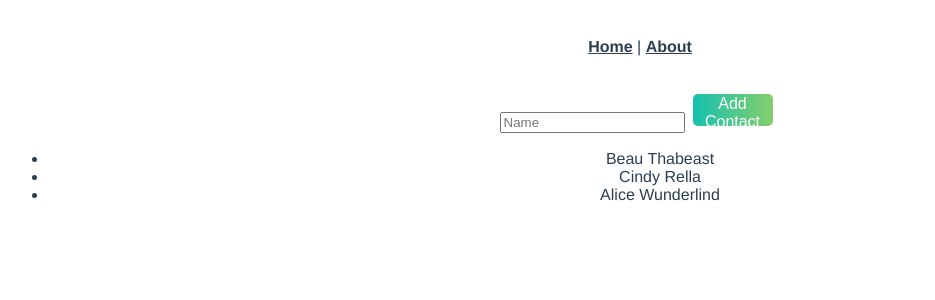
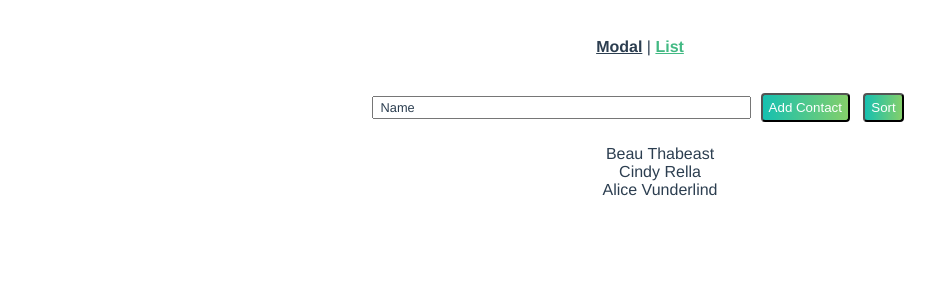
Before and after one commit to kasprzyk/animatingVue, a Vue app: page /list in a window 1280 px wide. Shown: the top 300 px of the page, without its empty margins (0-935 px from the left). Built offline with nearby package versions, Linux system fonts and the light colour scheme.

Commit message:
another class added

```diff
--- a/src/App.vue
+++ b/src/App.vue
@@ -1,8 +1,8 @@
 <template>
   <div id="app">
     <div id="nav">
-      <router-link to="/">Home</router-link> |
-      <router-link to="/about">About</router-link>
+      <router-link to="/">Modal</router-link> |
+      <router-link to="/list">List</router-link>
     </div>
     <transition name="slide-fade" mode="out-in">
       <router-view />
@@ -20,16 +20,31 @@
 }
 
 button {
-  width: 5em;
-  height: 2em;
+  height: 2.2em;
   margin: 0.5em;
-  border-radius: 5px;
+  border-radius: 0.3em;
   background: linear-gradient(to right, #16c0b0, #84cf6a);
-  font-size: 1em;
   color: white;
-  border: none;
-  outline: none;
-  cursor: pointer;
+}
+
+input {
+  display: inline-block;
+  box-sizing: border-box;
+  width: 30%;
+  height: 1.8em;
+  padding: 0.5em;
+  margin: 0.2em;
+  font: 0.8em 'Avenir', Helvetica, sans-serif;
+}
+
+.modal {
+  width: 250px;
+  height: 200px;
+  padding: 10px;
+  margin: 0 auto;
+  margin-top: 20px;
+  border-radius: 2%;
+  background-color: #e0e0e0;
 }
 
 #nav {
@@ -45,19 +60,33 @@
   color: #42b983;
 }
 
-.modal {
-  width: 250px;
-  height: 200px;
-  padding: 10px;
-  margin: 0 auto;
-  margin-top: 20px;
-  border-radius: 2%;
-  background-color: #e0e0e0;
+p {
+  font-size: 0.8em;
 }
-.slide-fade-enter {
-  transform: translateX(10px);
+
+::placeholder {
+  color: #2c3e50;
+}
+
+ul {
+  list-style-type: none;
+}
+
+/*** TRANSITIONS ***/
+/*** TRANSITIONS ***/
+.fade-enter {
   opacity: 0;
 }
+
+.fade-enter-active,
+.fade-leave-active {
+  transition: opacity 0.5s ease-out;
+}
+
+.fade-leave-to {
+  opacity: 0;
+}
+
 .slide-fade-enter {
   transform: translateX(10px);
   opacity: 0;
@@ -72,6 +101,7 @@
   transform: translateX(-10px);
   opacity: 0;
 }
+
 .slide-up-enter {
   transform: translateY(10px);
   opacity: 0;
--- a/src/views/List.vue
+++ b/src/views/List.vue
@@ -1,26 +1,32 @@
 <template>
   <div>
-    <input v-model="newContact" placeholder="Name" type="text" />
+    <input type="text" v-model="newContact" placeholder="Name" />
     <button @click="addContact">Add Contact</button>
-    <transition-group tag="ul">
+    <button @click="sortContacts">Sort</button>
+
+    <transition-group name="slide-up" tag="ul" appear>
       <li v-for="contact in contacts" :key="contact">
         {{ contact }}
       </li>
     </transition-group>
   </div>
 </template>
+
 <script>
 export default {
   data() {
     return {
       newContact: '',
-      contacts: ['Beau Thabeast', 'Cindy Rella', 'Alice Wunderlind']
+      contacts: ['Beau Thabeast', 'Cindy Rella', 'Alice Vunderlind']
     }
   },
   methods: {
     addContact() {
       this.contacts.push(this.newContact)
       this.newContact = ''
+    },
+    sortContacts() {
+      this.contacts.sort()
     }
   }
 }
```
